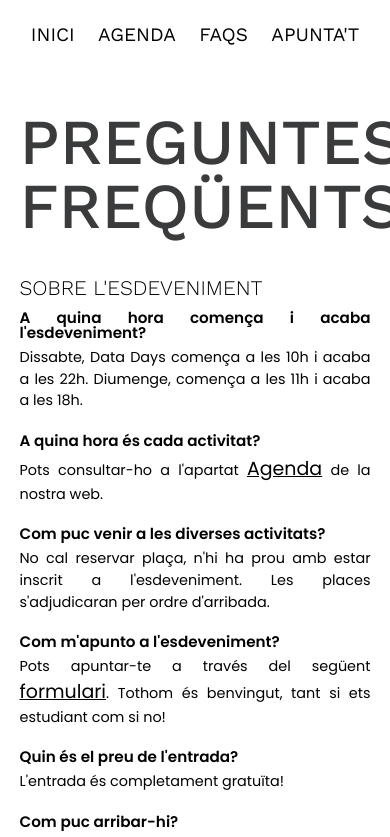
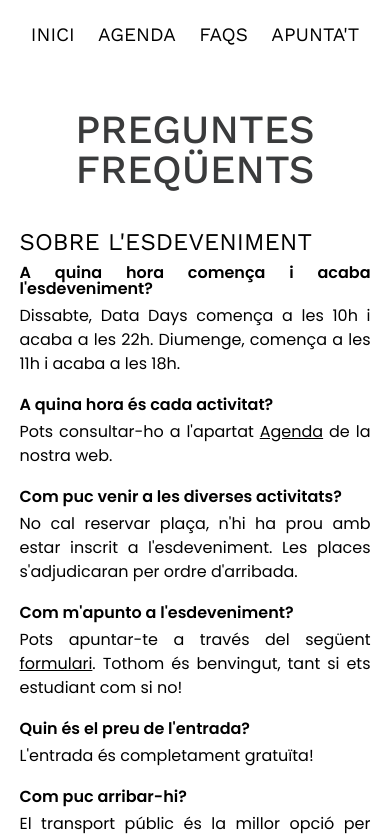
Before and after one commit to orlandoroldan/data_days_web, a React (Vite) app: page /faq in a window 390 px wide. Shown: the top 837 px of the page. Built offline with nearby package versions, Linux system fonts and the light colour scheme.

Commit message:
fixing sizes

```diff
--- a/src/App.css
+++ b/src/App.css
@@ -2,8 +2,8 @@
 
 .app-section {
   padding-top: 110px;
-  padding-left: 15%;
-  padding-right: 15%;
+  padding-left: 10%;
+  padding-right: 10%;
   padding-bottom: 70px;
   font-family: "Poppins", Helvetica, Arial, sans-serif;
   font-size: 15px;
@@ -25,6 +25,7 @@
   color: #3a3b3c;
   text-align: center;
   font-weight: 500 !important;
+  text-transform: uppercase;
   font-size: 4rem !important;
 }
 
@@ -256,27 +257,28 @@ b {
 /* ---------------- FAQs ----------------------------- */
 
 .FAQsection h3 {
-  font-size: 1.3rem;
-  font-weight: 300;
+  font-size: 1.9rem;
   margin-top: 1.75rem;
 }
 
 .FAQquestion {
-  font-size: 0.95rem;
   padding-top: 11px;
   font-weight: 600;
+  font-size: 1.2rem;
 }
 
 .FAQanswer {
-  font-size: 0.9rem;
   padding-top: 7px;
   padding-bottom: 10px;
   font-weight: 400;
   line-height: 1.5em;
+  font-size: 1.2rem;
 }
+
 
 .FAQanswer a {
   color: black;
+  font-size: inherit !important;
 }
 
 strong {
@@ -317,6 +319,25 @@ strong {
 }
 
 @media (max-width: 768px) {
+
+  .titol-agenda,
+  .titol-presentacio {
+    font-size: 2.5rem !important;
+  }
+
+  .FAQsection h3 {
+    font-size: 1.5rem;
+  }
+
+  .FAQquestion,
+  .FAQanswer {
+    font-size: 1rem;
+  }
+
+  .content {
+    padding: 5vh 5% 70px 5%;
+  }
+
   .app-section {
     padding-left: 5%;
     padding-right: 5%;
--- a/src/pages/Agenda.jsx
+++ b/src/pages/Agenda.jsx
@@ -17,7 +17,7 @@ const Agenda = () => {
   return (
     <div id='agenda-section' className='app-section'>
       <div style={{ paddingBottom: "20px" }}>
-        <h1 className='titol-agenda'>Agenda</h1>
+        <h2 className='titol-agenda'>Agenda</h2>
         <p>Al llarg de l&apos;11 i 12 de maig tindran lloc els Data Days. Oferirem un munt de xerrades, tallers i activitats. Aquí pots consultar l&apos;agenda de l&apos;esdeveniment.</p>
         <p><strong>En els propers dies apareixeran més actes! Estigues atent!</strong></p>
       </div>
--- a/src/pages/FAQ.jsx
+++ b/src/pages/FAQ.jsx
@@ -4,9 +4,9 @@ const FAQ = () => {
   return (
     <div className="app-section">
       <div id="FAQsection">
-        <h1 className="titol-presentacio">
+        <h2 className="titol-presentacio">
           Preguntes freqüents
-        </h1>
+        </h2>
         <div className="FAQsection">
           <h3>SOBRE L&apos;ESDEVENIMENT</h3>
           <div className="FAQquestion">
@@ -64,7 +64,7 @@ const FAQ = () => {
           <div className="FAQquestion">
             Fins a quin dia tinc per apuntar-me?
           </div>
-          <div>
+          <div className='FAQanswer'>
             Les inscripcions romandran obertes fins que s&apos;assoleixi la capacitat esperada.
           </div>
           <div className="FAQquestion">
--- a/src/pages/Layout.css
+++ b/src/pages/Layout.css
@@ -49,6 +49,22 @@ footer {
   padding: 50px 10% 80px !important;
 }
 
+footer * {
+  color: black !important;
+  text-decoration: none !important;
+}
+
 footer b {
   font-family: "Work Sans", sans-serif;
+  font-size: 1em !important;
 }
+
+footer a {
+  font-size: 1.2em !important;
+}
+
+@media (max-width: 768px) {
+  footer {
+    padding: 50px 5% 80px !important;
+  }
+}
--- a/src/pages/Layout.jsx
+++ b/src/pages/Layout.jsx
@@ -9,11 +9,16 @@ const Layout = () => {
           <li><Link to="/">Inici</Link></li>
           <li><Link to="/agenda">Agenda</Link></li>
           <li><Link to="/faq">FAQs</Link></li>
-          <li><a href='https://form.typeform.com/to/jvZTlP41' target='_blank' rel='noreferrer'>Apunta&apos;t</a></li>
+          <li><a href='https://form.typeform.com/to/jvZTlP41' target='_blank' rel='noopener'>Apunta&apos;t</a></li>
         </ul>
       </nav>
       <Outlet />
       <footer>
+        <a href='https://instagram.com/datastudents/' target='_blank' rel='noopener'>Instagram</a><br />
+        <a href='https://linkedin.com/company/data-students' target='_blank' rel='noopener'>LinkedIn</a><br />
+        <a href='https://youtube.com/@datastudents' target='_blank' rel='noopener'>YouTube</a><br />
+        <a href='https://twitter.com/datastudents' target='_blank' rel='noopener'>X (Twitter)</a><br />
+        <br />
         <p><b>© 2024 Associació d&apos;Estudiants de Dades</b></p>
         <p className='small-text'>Logo: Sohl-Dickstein, J. (2024). The boundary of neural network trainability is fractal. arXiv preprint arXiv:2402.06184.</p>
       </footer>
```
